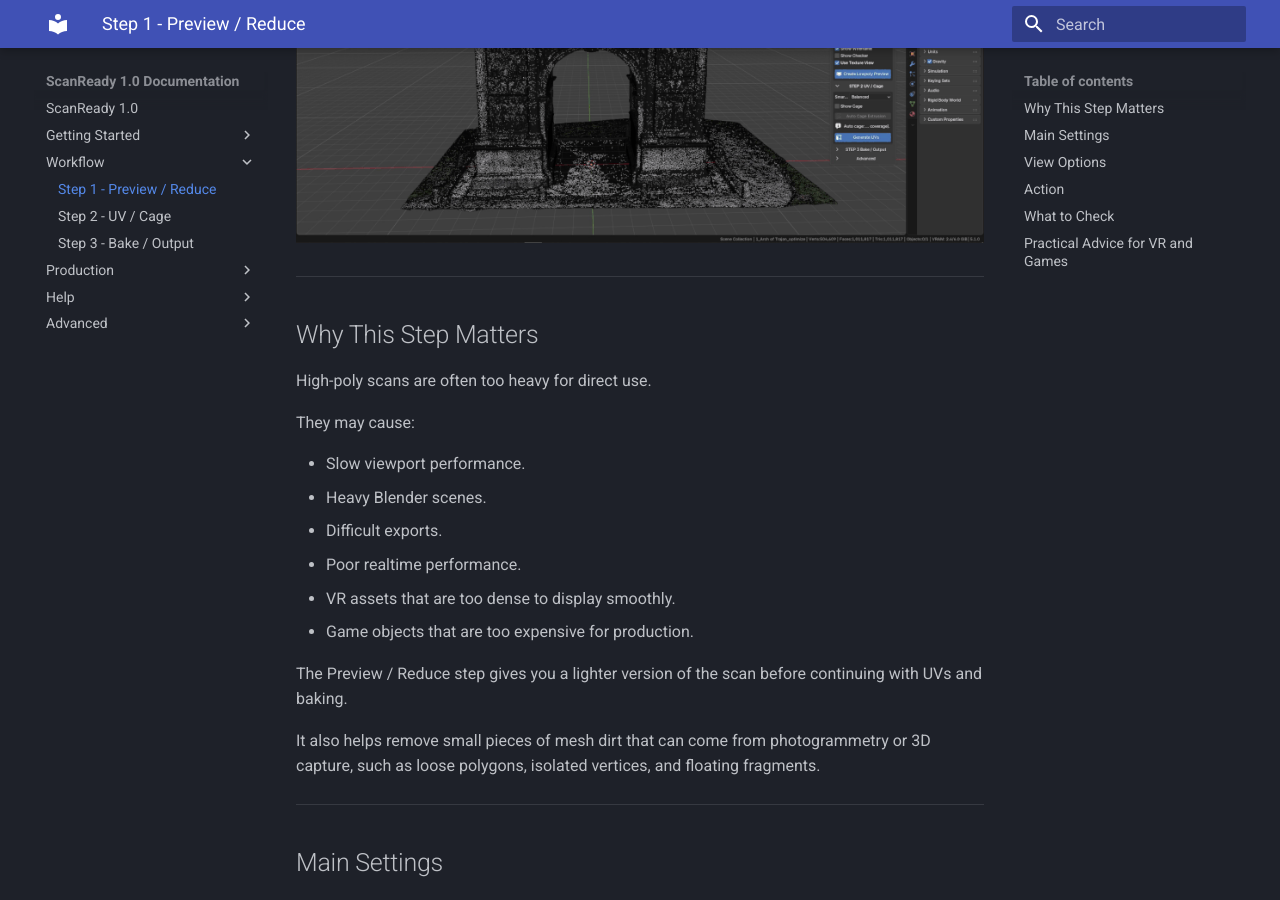
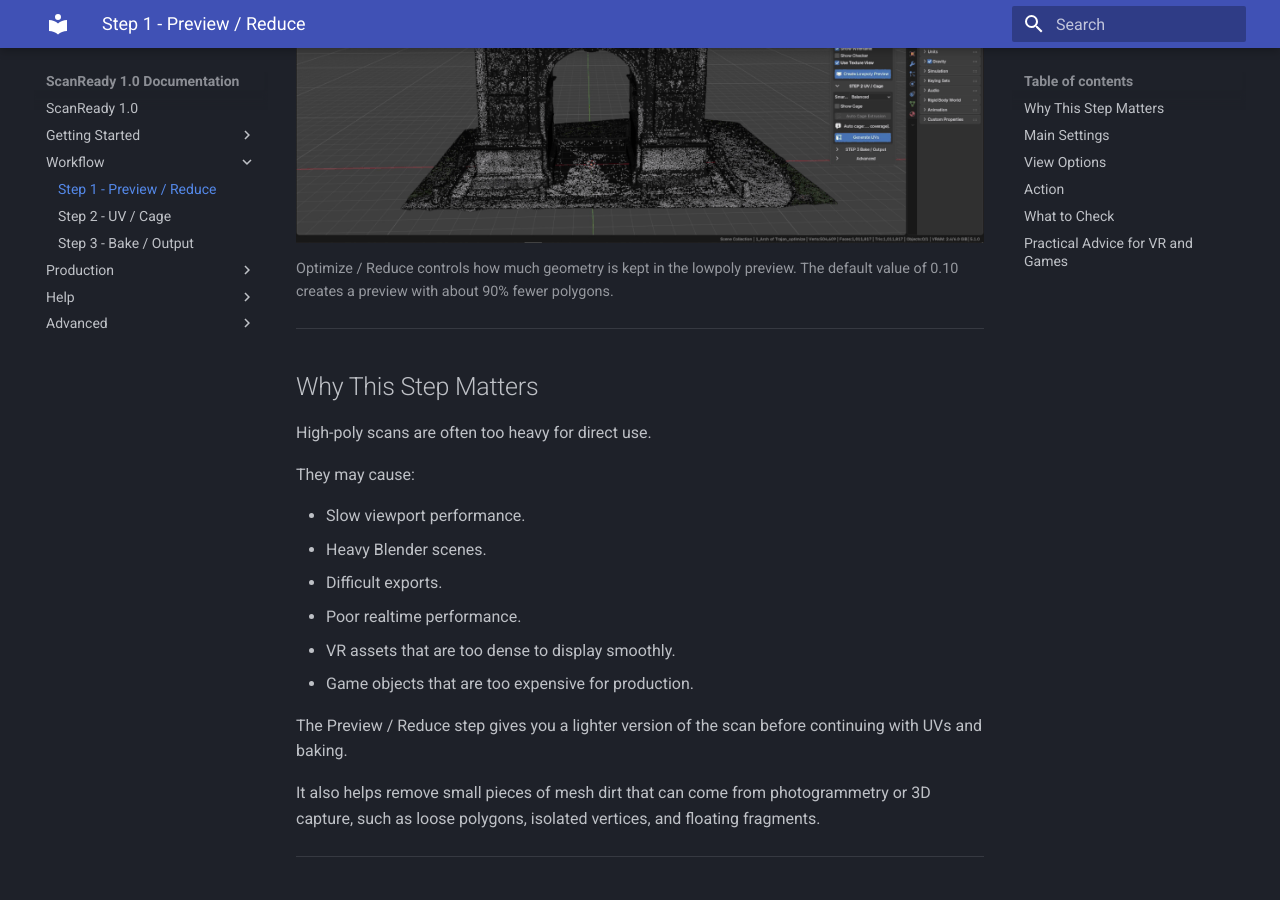
Before and after one commit to marioschiano/scanready-docs, an MkDocs documentation site: the page built from docs/step1.md, in a window 1280 px wide and 900 px high, scrolled down 592 px. Built offline with MkDocs 1.6.1 and Material for MkDocs 9.7.7, drawn with Linux system fonts in a browser that asks for light colours; some of the changed text lies outside the part shown.

Commit message:
Update step1.md

```diff
--- a/docs/step1.md
+++ b/docs/step1.md
@@ -11,6 +11,9 @@
 <div style="width:100%; text-align:left;">
   <img src="../img/step1-reduce.gif" alt="ScanReady 1.0 Optimize Reduce control updating the lowpoly preview density" style="max-width:820px;width:100%;">
 </div>
+<p style="font-size:0.9em; opacity:0.75; margin-top:6px;">
+  Optimize / Reduce controls how much geometry is kept in the lowpoly preview. The default value of 0.10 creates a preview with about 90% fewer polygons.
+</p>
 
 ---
 
@@ -169,6 +172,8 @@
 ## Action
 
 Click **Create Lowpoly Preview**.
+If the preview is too heavy or too simplified, adjust **Optimize / Reduce** or **Final Faces** and create the lowpoly preview again.
+
 
 ScanReady 1.0 cleans the selected high-poly scan, removes common mesh noise such as loose polygons or isolated vertices, then creates an optimized preview object.
 
```
